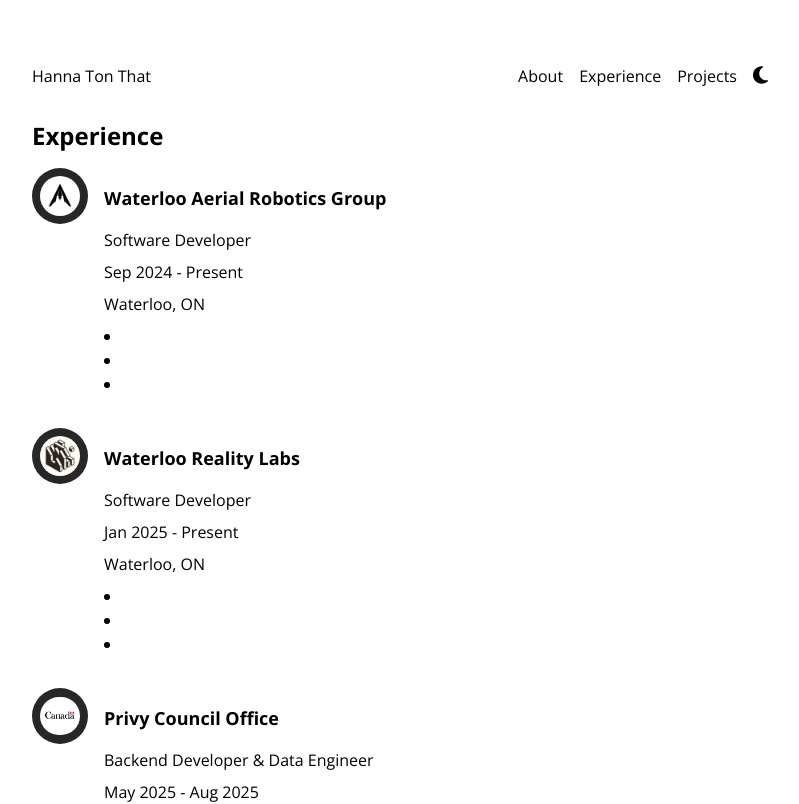
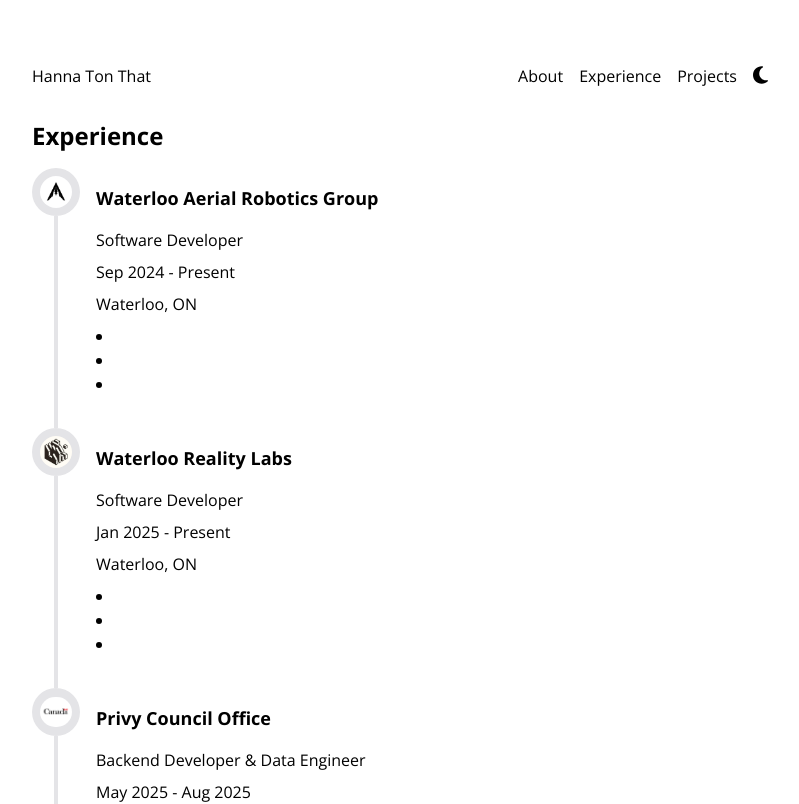
Before and after one commit to hannatonthat/portfolio-v2, a Next.js app: page /experience in a window 1280 px wide. Shown: the top 804 px of the page, without its empty margins (240-1039 px from the left). Built offline with nearby package versions, Linux system fonts and the light colour scheme.

Commit message:
Experience timeline

```diff
--- a/components/ExperienceItem.js
+++ b/components/ExperienceItem.js
@@ -2,18 +2,20 @@
 
 export default function ExperienceItem({ image, company, title, date, location, summary = [] }) {
   return (
-    <div className="flex gap-4">
-      {image && (
-        <div className="w-14 h-14 rounded-full bg-zinc-800 flex items-center justify-center mb-2">
+    <div className="flex">
+      <div className="flex flex-col items-center mr-4">
+        <div className="w-12 h-12 rounded-full bg-zinc-200 dark:bg-zinc-800 flex items-center justify-center">
           <Image
             src={image}
             alt=""
-            width="40"
-            height="40"
+            width={32}
+            height={32}
             className="object-contain rounded-full"
           />
         </div>
-      )}
+        <div className="w-1 flex-1 bg-zinc-200 dark:bg-zinc-800" />
+      </div>
+
       <div className="mb-8">
         <h3 className="">{company}</h3>
         <p className="">{title}</p>
--- a/src/app/projects/page.js
+++ b/src/app/projects/page.js
@@ -80,7 +80,7 @@
           />
         ))
       ) : (
-        <p className="text-gray-500">No matching projects found.</p>
+        <p className="text-zinc-500">No matching projects found.</p>
       )}
 
     </main>
```
